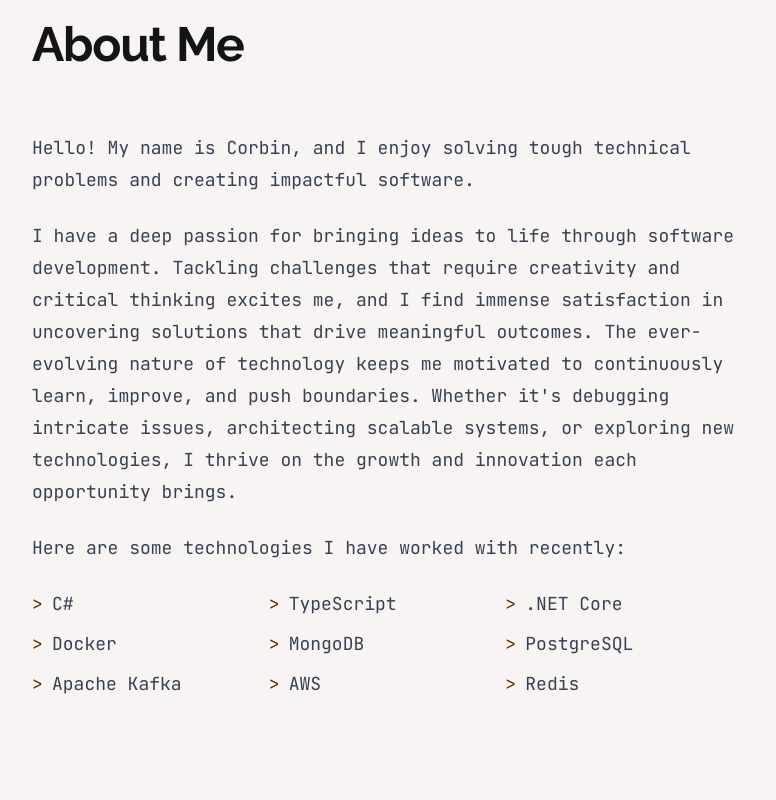
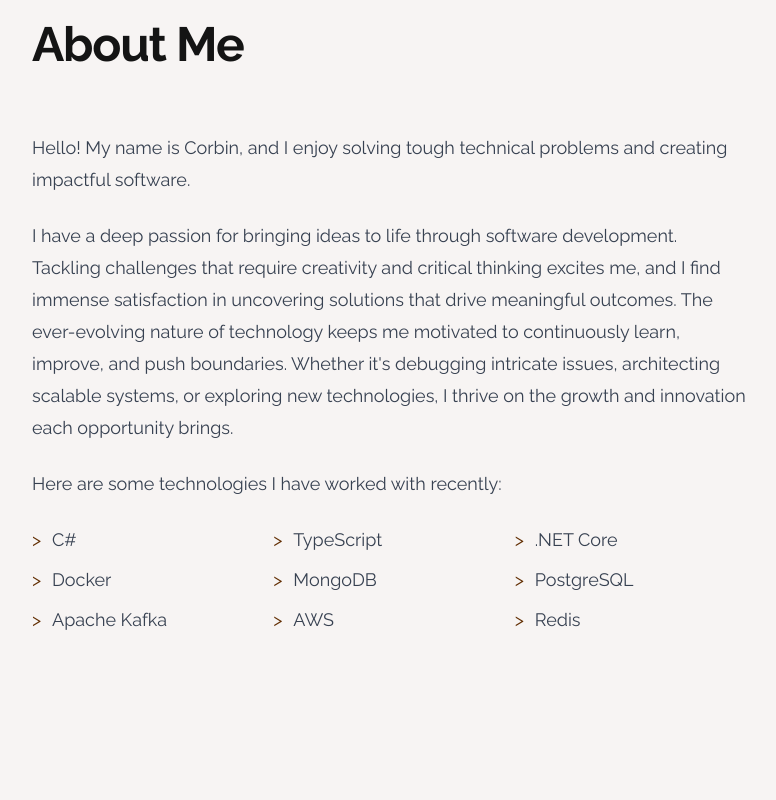
Before and after one commit to corbinmurray/corbinmurray-dev, a Next.js app: page / in a window 1280 px wide. Shown: the part 780-1580 px from the top of the page, without its empty margins (96-872 px from the left). Built offline with nearby package versions, Linux system fonts and the light colour scheme.

Commit message:
Fix animations

```diff
--- a/app/layout.tsx
+++ b/app/layout.tsx
@@ -58,7 +58,7 @@ export default function RootLayout({
 				{/* Inject the theme initializer script */}
 				<script dangerouslySetInnerHTML={{ __html: setThemeScript }} />
 			</head>
-			<body className={cn(fontMono.variable, fontSans.variable, "font-mono antialiased")}>
+			<body className={cn(fontMono.variable, fontSans.variable, "font-sans antialiased")}>
 				<ThemeProvider attribute="class" defaultTheme="light" enableSystem>
 					<Navbar className="px-8 md:px-16 lg:px-32" />
 					<div className="container py-0 px-8 md:px-16 lg:px-32 mx-auto">{children}</div>
--- a/app/page.tsx
+++ b/app/page.tsx
@@ -5,11 +5,29 @@ import RevealSection from "@/components/ui/reveal-section";
 import { sectionChildVariants, sectionContainerVariants } from "@/lib/animation-variants";
 import experiences from "@/lib/experiences.json";
 import projects from "@/lib/projects.json";
+import { Variants } from "motion/react";
 import * as motion from "motion/react-client";
 
 export default async function Home() {
+	const sectionChildAnimationVariants: Variants = {
+		hidden: {
+			y: 75,
+			opacity: 0,
+			scale: 0,
+		},
+		visible: {
+			y: 0,
+			opacity: 1,
+			scale: 1,
+			transition: {
+				type: "spring",
+				bounce: 0.25,
+			},
+		},
+	};
+
 	return (
-		<main>
+		<main className="overflow-y-scroll">
 			<RevealSection
 				id="hero"
 				className="min-h-[calc(100vh-5rem)]"
@@ -50,37 +68,26 @@ export default async function Home() {
 			<RevealSection id="about" className="mb-24 md:mb-48 scroll-mt-24">
 				<motion.div
 					className="capitalize flex justify-center items-center md:justify-start mb-8 md:mb-16"
-					initial={{ opacity: 0, y: 75, scale: 0 }}
-					whileInView={{ opacity: 1, y: 0, scale: 1 }}
+					variants={sectionChildAnimationVariants}
+					initial="hidden"
+					whileInView="visible"
 					viewport={{ once: true, amount: "some" }}>
 					<h1>About Me</h1>
 				</motion.div>
 
 				<article>
-					<motion.p
-						initial={{ opacity: 0, y: 75 }}
-						whileInView={{ opacity: 1, y: 0 }}
-						viewport={{ once: true, amount: 0.4 }}
-						transition={{ ease: "easeOut", duration: 0.3, when: "beforeChildren" }}>
+					<motion.p variants={sectionChildAnimationVariants} initial="hidden" whileInView="visible" viewport={{ once: true, amount: "some" }}>
 						Hello! My name is Corbin, and I enjoy solving tough technical problems and creating impactful software.
 					</motion.p>
 
-					<motion.p
-						initial={{ opacity: 0, y: 75 }}
-						whileInView={{ opacity: 1, y: 0 }}
-						viewport={{ once: true, amount: 0.4 }}
-						transition={{ ease: "easeOut", duration: 0.3, when: "beforeChildren" }}>
+					<motion.p variants={sectionChildAnimationVariants} initial="hidden" whileInView="visible" viewport={{ once: true, amount: "some" }}>
 						I have a deep passion for bringing ideas to life through software development. Tackling challenges that require creativity and critical thinking
 						excites me, and I find immense satisfaction in uncovering solutions that drive meaningful outcomes. The ever-evolving nature of technology keeps me
 						motivated to continuously learn, improve, and push boundaries. Whether it's debugging intricate issues, architecting scalable systems, or exploring
 						new technologies, I thrive on the growth and innovation each opportunity brings.
 					</motion.p>
 
-					<motion.p
-						initial={{ opacity: 0, y: 75 }}
-						whileInView={{ opacity: 1, y: 0 }}
-						viewport={{ once: true, amount: 0.4 }}
-						transition={{ ease: "easeOut", duration: 0.3, when: "beforeChildren" }}>
+					<motion.p variants={sectionChildAnimationVariants} initial="hidden" whileInView="visible" viewport={{ once: true, amount: "some" }}>
 						Here are some technologies I have worked with recently:
 					</motion.p>
 					<ul className="list-none p-0 md:p-0 grid grid-cols-2 gap-2 md:grid-cols-3">
@@ -88,10 +95,10 @@ export default async function Home() {
 							<motion.li
 								key={i}
 								className="relative md:relative before:content-['>'] before:absolute before:left-0 before:text-accent ps-5 m-0 md:before:content-['>'] md:before:absolute md:before:left-0 md:before:text-accent md:ps-5 md:m-0"
-								initial={{ opacity: 0, y: 75 }}
-								whileInView={{ opacity: 1, y: 0 }}
-								viewport={{ once: true, amount: 0.4 }}
-								transition={{ ease: "easeOut", duration: 0.3, when: "beforeChildren" }}>
+								variants={sectionChildAnimationVariants}
+								initial="hidden"
+								whileInView="visible"
+								viewport={{ once: true, amount: "some" }}>
 								{tech}
 							</motion.li>
 						))}
@@ -102,8 +109,9 @@ export default async function Home() {
 			<RevealSection id="experience" className="mb-24 md:mb-48 scroll-mt-24 max-w-screen-md">
 				<motion.div
 					className="capitalize flex justify-center items-center md:justify-start"
-					initial={{ opacity: 0, y: 75, scale: 0 }}
-					whileInView={{ opacity: 1, y: 0, scale: 1 }}
+					variants={sectionChildAnimationVariants}
+					initial="hidden"
+					whileInView="visible"
 					viewport={{ once: true, amount: "some" }}>
 					<h1 className="mb-8 md:mb-16">Work Experience</h1>
 				</motion.div>
@@ -141,8 +149,9 @@ export default async function Home() {
 			<RevealSection id="projects" className="mb-24 md:mb-48 scroll-mt-24">
 				<motion.div
 					className="capitalize flex justify-center items-center md:justify-start mb-8 md:mb-16"
-					initial={{ opacity: 0, y: 75, scale: 0 }}
-					whileInView={{ opacity: 1, y: 0, scale: 1 }}
+					variants={sectionChildAnimationVariants}
+					initial="hidden"
+					whileInView="visible"
 					viewport={{ once: true, amount: "some" }}>
 					<h1>Projects</h1>
 				</motion.div>
@@ -152,7 +161,7 @@ export default async function Home() {
 						return (
 							<motion.li
 								key={i}
-								variants={sectionChildVariants}
+								variants={sectionChildAnimationVariants}
 								initial={i % 2 === 0 ? "hidden" : "hidden"}
 								whileInView="visible"
 								viewport={{ once: true, amount: "some" }}>
--- a/components/ui/navbar.tsx
+++ b/components/ui/navbar.tsx
@@ -3,13 +3,27 @@ import ThemeToggle from "@/components/ui/theme-toggle";
 import { cn } from "@/lib/utils";
 import { AnimatePresence, motion, useMotionValueEvent, useScroll } from "motion/react";
 import Link from "next/link";
-import { useCallback, useState } from "react";
+import { useCallback, useEffect, useState } from "react";
 
 export default function Navbar({ className }: { className: string }) {
 	const [menuOpen, setMenuOpen] = useState(false);
 	const closeMenu = useCallback(() => setMenuOpen(false), []);
 	const { scrollY } = useScroll();
 	const [scrollState, setScrollState] = useState({ direction: "up", atTop: true });
+
+	// Prevent background scroll when the menu is open
+	useEffect(() => {
+		if (menuOpen) {
+			document.body.classList.add("overflow-hidden");
+		} else {
+			document.body.classList.remove("overflow-hidden");
+		}
+
+		// Clean up on component unmount
+		return () => {
+			document.body.classList.remove("overflow-hidden");
+		};
+	}, [menuOpen]);
 
 	useMotionValueEvent(scrollY, "change", (current) => {
 		const diff = current - (scrollY.getPrevious() || 0);
```
